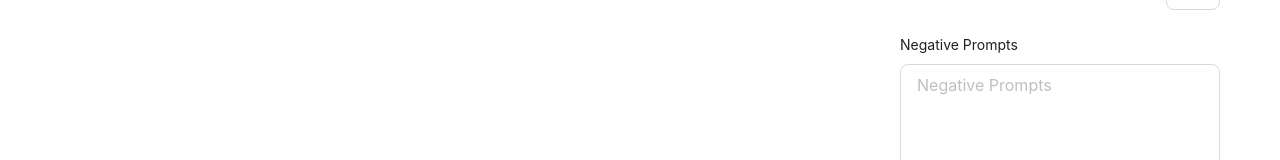
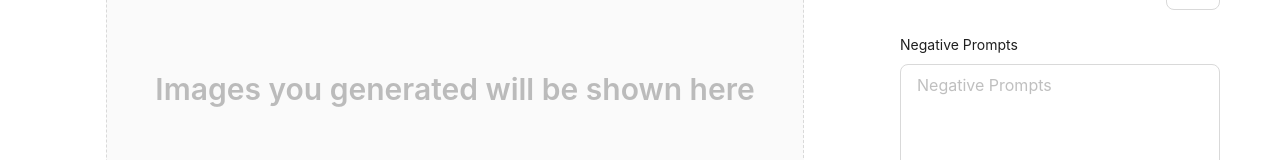
Before and after one commit to fiatrete/SDCN-Stable-Diffusion-Computing-Network, a React (Create React App) app in the folder sdcn-web/: page /play in a window 1280 px wide. Shown: the part 784-944 px from the top of the page. Built offline with nearby package versions, Linux system fonts and the light colour scheme.

Commit message:
refactor(Txt2img): change ImageWidget to Image OutputWidget

```diff
--- a/sdcn-web/src/components/Txt2img/index.tsx
+++ b/sdcn-web/src/components/Txt2img/index.tsx
@@ -7,7 +7,7 @@ import {
   SamplingFormGroup,
 } from 'components/SettingsFormGroup'
 import { txt2img, txt2imgParams } from 'api/txt2img'
-import ImageWidget from 'components/ImageWidget'
+import ImageWidget from 'components/ImageOutputWidget'
 import { FormFinishInfo } from 'rc-field-form/es/FormContext'
 import GeneratingMask from 'components/GeneratingMask'
 
@@ -143,7 +143,9 @@ const Txt2img = () => {
             onButtonClicked={onGenerationButtonClicked}
             form={PromptForm}
           />
-          <ImageWidget src={imgUri} />
+          <div style={{ height: '788px' }}>
+            <ImageWidget src={imgUri} />
+          </div>
         </div>
         <SettingsArea form={SettingsForm} />
       </div>
```
